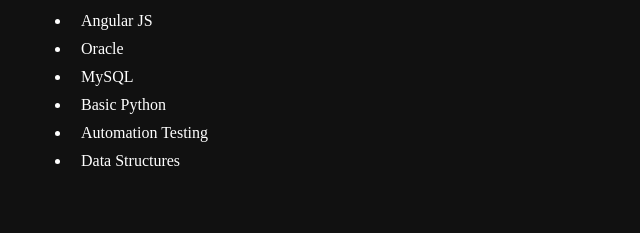
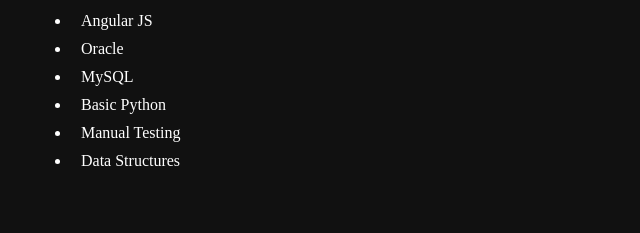
Before and after one commit to Ganesha333/ganesh.github.io, a plain HTML site: page index.html in a window 1280 px wide. Shown: the part 982-1215 px from the top of the page, 369-1009 px from the left. Drawn offline with Linux system fonts and the light colour scheme.

Commit message:
Add files via upload

```diff
--- a/index.html
+++ b/index.html
@@ -78,7 +78,7 @@
         <li>Oracle</li>
         <li>MySQL</li>
         <li>Basic Python</li>
-        <li>Automation Testing</li>
+        <li>Manual Testing</li>
         <li>Data Structures</li>
     </ul>
 </div>
```
